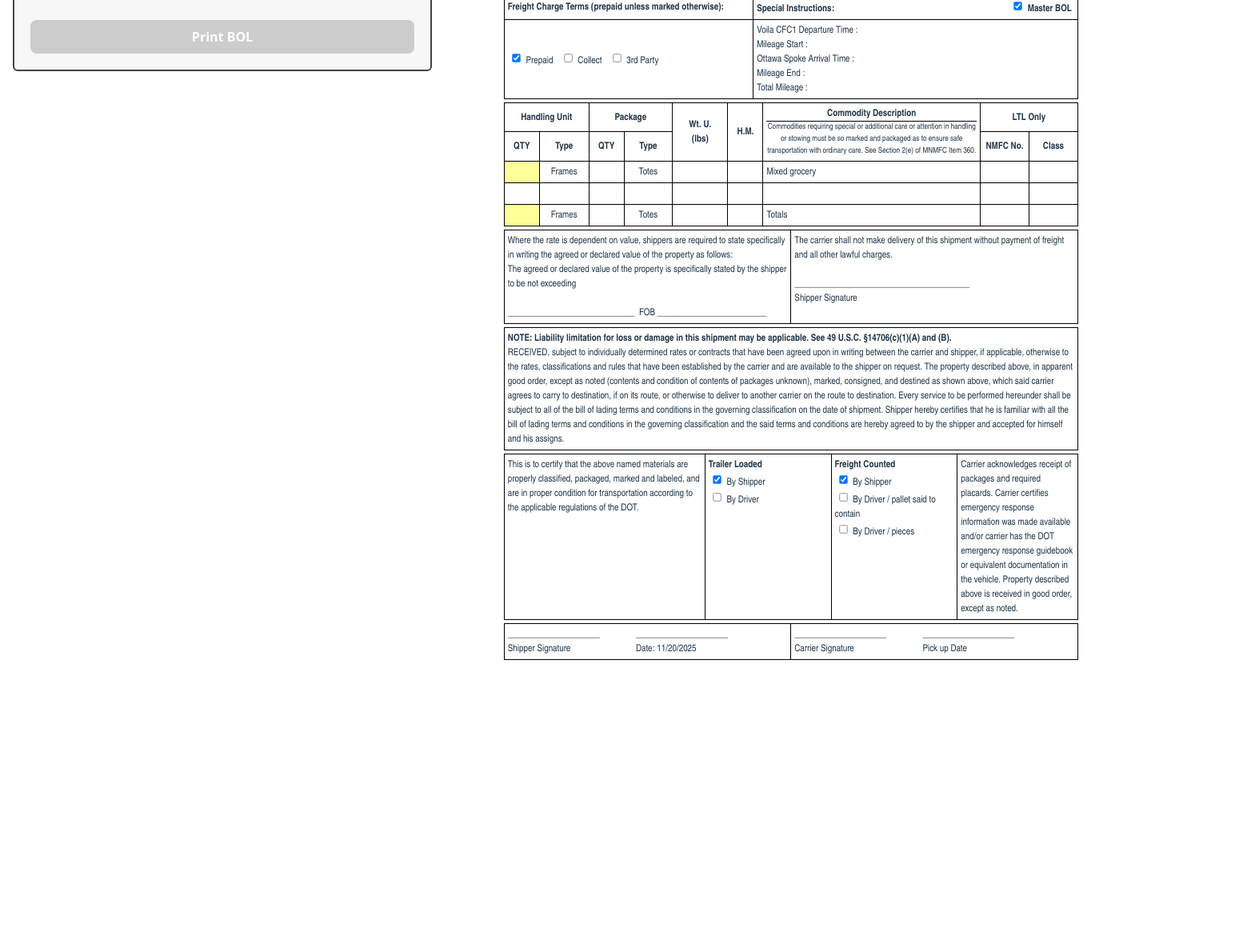
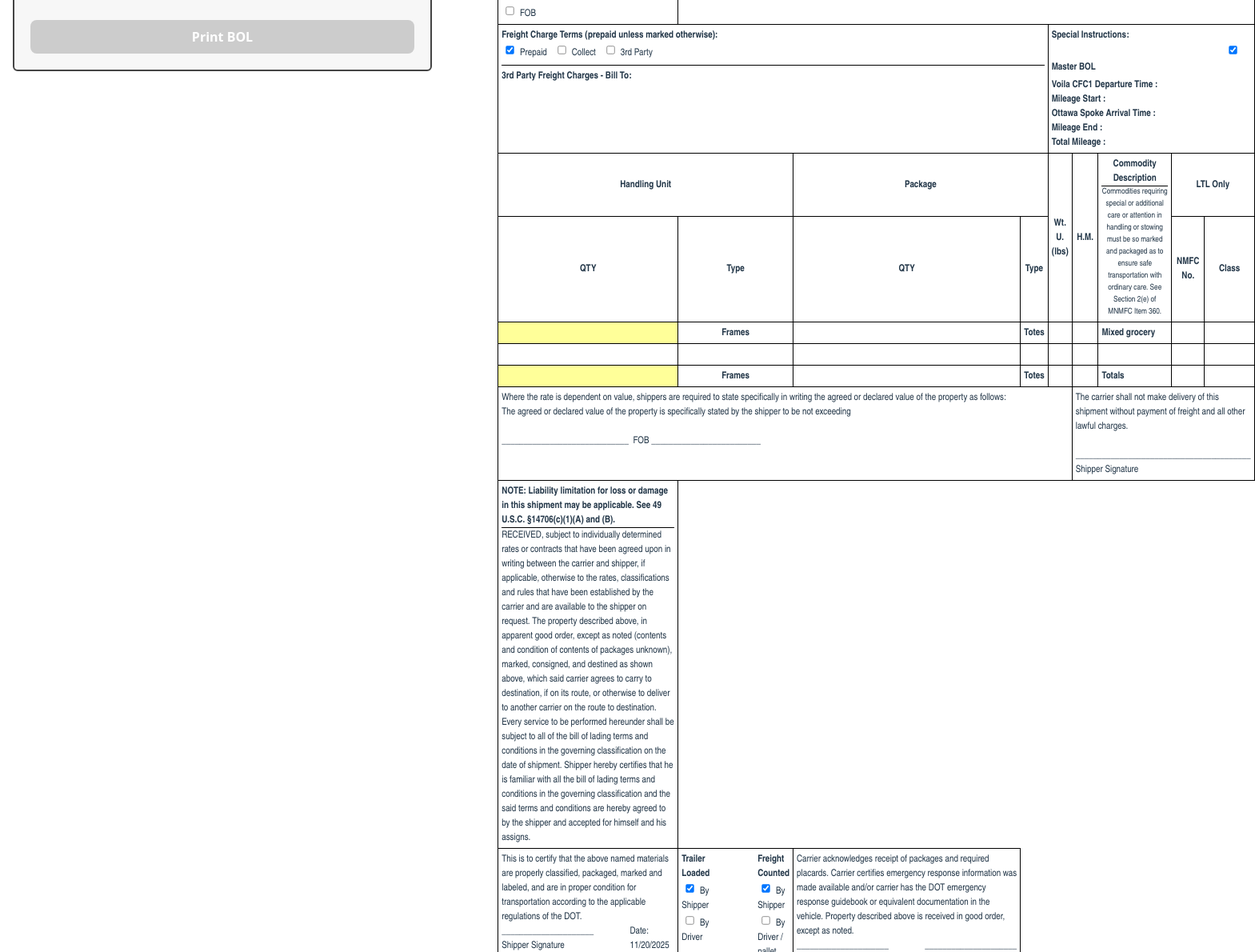
Before and after one commit to ajaisangha/BOL-Generator, a React (Vite) app in the folder bol-app/: page / in a window 1280 px wide. Shown: the part 580-1770 px from the top of the page at 80% size, 1569 px wide, since content can reach past the window. Before the commit the page ends 1447 px from the top, so only its background shows below. Built offline with nearby package versions, Linux system fonts and the light colour scheme.

Commit message:
BOL partial fix 6 with correct structure and content

```diff
--- a/bol-app/src/components/BOLLayout.jsx
+++ b/bol-app/src/components/BOLLayout.jsx
@@ -118,23 +118,9 @@ export default function BOLLayout({ mode, trailerNumber, sealNumber, qty, bolNum
             </tr>
 
           <tr >
-            <td className="label-cell" style={{ fontWeight: "bold" }} colSpan={4}>
+            <td className="label-cell" style={{ fontWeight: "bold", verticalAlign: "top" }} colSpan={4}>
               Freight Charge Terms (prepaid unless marked otherwise):
-            </td>
-            <td className="label-cell" style={{ fontWeight: "bold" }} colSpan={8}>
-              Special Instructions: &emsp;&emsp;&emsp;&emsp;&emsp;&emsp;&emsp;&emsp;&emsp;&emsp;&emsp;&emsp;&emsp;&emsp;&emsp;&emsp;&emsp;&emsp;
-              <span style={{ textAlign: "right" }}><input
-                type="checkbox"
-                defaultChecked
-                style={{ transform: "scale(0.8)" }}
-              />{" "}
-              Master BOL</span>
-            </td>
-
-          </tr>
-
-          <tr>
-            <td colSpan={4}>
+                <div style={{ fontWeight: "normal" }}>
                   <input
                     type="checkbox"
                     defaultChecked
@@ -145,10 +131,32 @@ export default function BOLLayout({ mode, trailerNumber, sealNumber, qty, bolNum
                   Collect&nbsp;&nbsp;&nbsp;
                   <input type="checkbox" style={{ transform: "scale(0.8)" }} /> 3rd
                   Party
+              </div>
+              <div
+                style={{
+                  width: "100%",
+                  borderTop: "1px solid #000",
+                  margin: "6px 0 4px 0",
+                }}
+              ></div>
+              <div>
+                3rd Party Freight Charges - Bill To:
+              </div>
             </td>
+            <td className="label-cell" style={{ fontWeight: "bold" }} colSpan={8}>
+              Special Instructions: &emsp;&emsp;&emsp;&emsp;&emsp;&emsp;&emsp;&emsp;&emsp;&emsp;&emsp;&emsp;&emsp;&emsp;&emsp;&emsp;&emsp;&emsp;
+              <span style={{ textAlign: "right" }}>
+                <input
+                  type="checkbox"
+                  defaultChecked
+                  style={{ transform: "scale(0.8)" }}
+                />{" "}
+                Master BOL
+              </span>
 
+              <div style={{ marginTop: "4px" }}>
                 {isOttawa ? (
-              <td colSpan={8}>
+                  <>
                     Voila CFC1 Departure Time :
                     <br />
                     Mileage Start :
@@ -158,24 +166,20 @@ export default function BOLLayout({ mode, trailerNumber, sealNumber, qty, bolNum
                     Mileage End :
                     <br />
                     Total Mileage :
+                  </>
+                ) : (
+                  // Placeholder with identical height
+                  <div style={{ height: "85px" }}></div>
+                )}
+              </div>
             </td>
-            ) : (
-              <td colSpan={8}></td>
-            )}
           </tr>
         </tbody>
-      </table>
+
 
       {/* ========== COMMODITY TABLE (notice in Commodity Description sub-header row) ========== */}
-      <table
-        className="bol-table"
-        style={{
-          fontSize: "9px",
-          width: "190mm",
-          margin: "4px auto 0 auto",
-        }}
-      >
-        <thead>
+
+        <tbody className="bol-table" style={{ fontWeight: "bold" }}>
           {/* Group headers */}
           <tr>
             <th colSpan={2}>Handling Unit</th>
@@ -213,14 +217,9 @@ export default function BOLLayout({ mode, trailerNumber, sealNumber, qty, bolNum
             <th style={{ width: "15mm" }}>NMFC No.</th>
             <th style={{ width: "15mm" }}>Class</th>
           </tr>
-
-
-        </thead>
-
-        <tbody>
           {/* Main commodity row */}
           <tr>
-            <td className="center" style={{ backgroundColor: "#ffff99" }}>
+            <td className="center" style={{ backgroundColor: "#ffff99", width: "4px" }}>
               {frames || ""}
             </td>
             <td className="center">Frames</td>
@@ -254,20 +253,15 @@ export default function BOLLayout({ mode, trailerNumber, sealNumber, qty, bolNum
             <td></td>
           </tr>
         </tbody>
-      </table>
-
       {/* ========== DECLARED VALUE / SHIPPER SIGNATURE (upper) ========== */}
-      <table
-        className="bol-table"
+        <tbody className="bol-table"
         style={{
           fontSize: "9px",
           width: "190mm",
           margin: "4px auto 0 auto",
-        }}
-      >
-        <tbody>
+        }}>
           <tr>
-            <td style={{ width: "50%", verticalAlign: "top" }}>
+            <td colSpan={5} style={{ verticalAlign: "top" }}>
               Where the rate is dependent on value, shippers are required to
               state specifically in writing the agreed or declared value of the
               property as follows:
@@ -279,7 +273,7 @@ export default function BOLLayout({ mode, trailerNumber, sealNumber, qty, bolNum
               <br />
               _____________________________&nbsp;&nbsp;FOB&nbsp;_________________________
             </td>
-            <td style={{ width: "50%", verticalAlign: "top" }}>
+            <td colSpan={5} style={{ width: "50%", verticalAlign: "top" }}>
               The carrier shall not make delivery of this shipment without
               payment of freight and all other lawful charges.
               <br />
@@ -290,25 +284,21 @@ export default function BOLLayout({ mode, trailerNumber, sealNumber, qty, bolNum
             </td>
           </tr>
         </tbody>
-      </table>
-
       {/* ========== LIABILITY NOTICE ========== */}
-      <table
-        className="bol-table"
+        <tbody className="bol-table" colSpan={10}
         style={{
           fontSize: "8px",
-          width: "190mm",
           margin: "4px auto 0 auto",
-        }}
-      >
-        <tbody>
+        }}>
           <tr>
-            <td>
+            <td >
               <strong>
                 NOTE: Liability limitation for loss or damage in this shipment
                 may be applicable. See 49 U.S.C. §14706(c)(1)(A) and (B).
               </strong>
-              <br />
+              <div style={{
+                borderTop: '1.5px solid black'
+              }}>
               RECEIVED, subject to individually determined rates or contracts
               that have been agreed upon in writing between the carrier and
               shipper, if applicable, otherwise to the rates, classifications
@@ -324,30 +314,32 @@ export default function BOLLayout({ mode, trailerNumber, sealNumber, qty, bolNum
               hereby certifies that he is familiar with all the bill of lading
               terms and conditions in the governing classification and the said
               terms and conditions are hereby agreed to by the shipper and
-              accepted for himself and his assigns.
+              accepted for himself and his assigns.</div>
             </td>
           </tr>
         </tbody>
-      </table>
-
       {/* ========== TRAILER LOADED / FREIGHT COUNTED / CERTIFICATION ========== */}
-      <table
-        className="bol-table"
-        style={{
-          fontSize: "9px",
-          width: "190mm",
-          margin: "4px auto 0 auto",
-        }}
-      >
-        <tbody>
+        <tbody className="bol-table" >
           <tr>
-            <td style={{ width: "35%", verticalAlign: "top" }}>
+            <td style={{ width: "27%", verticalAlign: "top" }}>
               This is to certify that the above named materials are properly
               classified, packaged, marked and labeled, and are in proper
               condition for transportation according to the applicable
-              regulations of the DOT.
+              regulations of the DOT.<br/>
+              <div style={{ display: "flex", gap: "12mm" }}>
+                <div>
+                  _____________________
+                  <br />
+                  Shipper Signature
+                </div>
+                  Date: {dateStr}
+              </div>
             </td>
-            <td style={{ width: "22%", verticalAlign: "top" }}>
+            <td style={{ width: "35%", verticalAlign: "top" }}>
+              <div style={{ display: "flex", gap: "12px", alignItems: "flex-start" }}>
+
+                {/* LEFT COLUMN */}
+                <div>
                   <strong>Trailer Loaded</strong>
                   <br />
                   <input
@@ -357,10 +349,11 @@ export default function BOLLayout({ mode, trailerNumber, sealNumber, qty, bolNum
                   />{" "}
                   By Shipper
                   <br />
-              <input type="checkbox" style={{ transform: "scale(0.8)" }} /> By
-              Driver
-            </td>
-            <td style={{ width: "22%", verticalAlign: "top" }}>
+                  <input type="checkbox" style={{ transform: "scale(0.8)" }} /> By Driver
+                </div>
+                &emsp;&emsp;&emsp;
+                {/* RIGHT COLUMN */}
+                <div>
                   <strong>Freight Counted</strong>
                   <br />
                   <input
@@ -370,52 +363,21 @@ export default function BOLLayout({ mode, trailerNumber, sealNumber, qty, bolNum
                   />{" "}
                   By Shipper
                   <br />
-              <input type="checkbox" style={{ transform: "scale(0.8)" }} /> By
-              Driver / pallet said to contain
+                  <input type="checkbox" style={{ transform: "scale(0.8)" }} /> By Driver /
+                  pallet said to contain
                   <br />
-              <input type="checkbox" style={{ transform: "scale(0.8)" }} /> By
-              Driver / pieces
+                  <input type="checkbox" style={{ transform: "scale(0.8)" }} /> By Driver /
+                  pieces
+                </div>
+
+              </div>
             </td>
-            <td style={{ width: "21%", verticalAlign: "top" }}>
+            <td style={{ width: "38%", verticalAlign: "top" }}>
               Carrier acknowledges receipt of packages and required placards.
               Carrier certifies emergency response information was made
               available and/or carrier has the DOT emergency response guidebook
               or equivalent documentation in the vehicle. Property described
               above is received in good order, except as noted.
-            </td>
-          </tr>
-        </tbody>
-      </table>
-
-      {/* ========== FINAL SIGNATURES (Option D) ========== */}
-      <table
-        className="bol-table"
-        style={{
-          fontSize: "9px",
-          width: "190mm",
-          margin: "4px auto 0 auto",
-        }}
-      >
-        <tbody>
-          <tr>
-            {/* LEFT CELL: Shipper + Date side-by-side (short lines) */}
-            <td style={{ width: "50%", verticalAlign: "top" }}>
-              <div style={{ display: "flex", gap: "12mm" }}>
-                <div>
-                  _____________________
-                  <br />
-                  Shipper Signature
-                </div>
-                <div>
-                  _____________________
-                  <br />
-                  Date: {dateStr}
-                </div>
-              </div>
-            </td>
-
-            {/* RIGHT CELL: Carrier + Pickup Date side-by-side (short lines) */}
-            <td style={{ width: "50%", verticalAlign: "top" }}>
               <div style={{ display: "flex", gap: "12mm" }}>
                 <div>
                   _____________________
```
Lines whose indentation alone changed are shown as unchanged.
